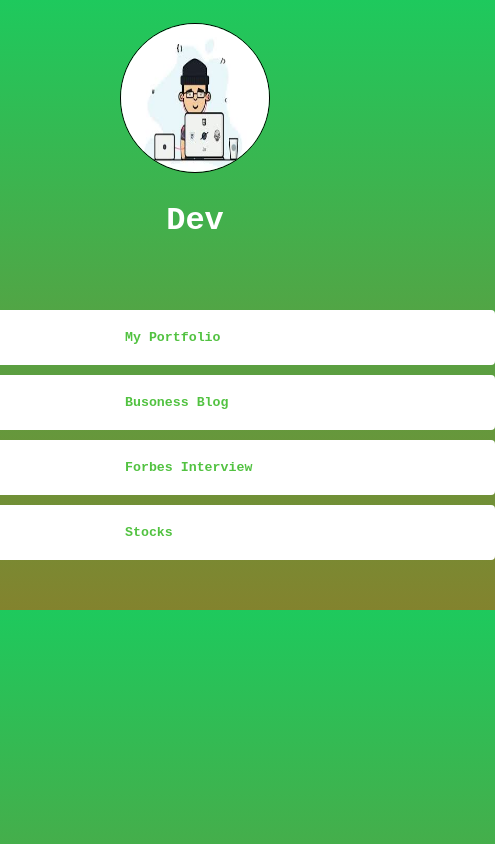
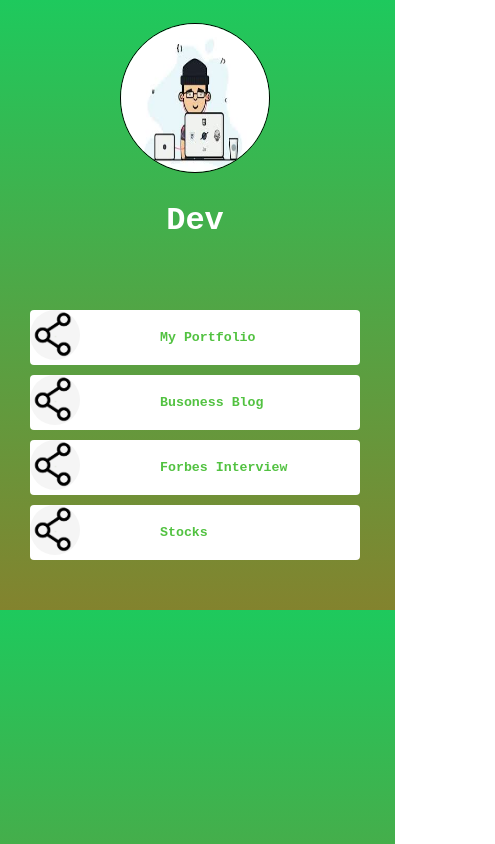
Before and after one commit to luisDevops05/media-reference-landing-page, a React (Create React App) app: page / in a window 390 px wide. Shown: the whole page, 495 px wide, since content can reach past the window. Built offline with nearby package versions, Linux system fonts and the light colour scheme; a web font is replaced by a local one.

Commit message:
added a mobile styling file and some media queries

```diff
--- a/src/App.js
+++ b/src/App.js
@@ -1,5 +1,6 @@
 // import Links from './links'
 import './style.css'
+import './mobile.css'
 import DevImg from './images/dev.jpeg'
 import linkIcon from './images/linkIcon.png'
 import Dev from './dev'
--- /dev/null
+++ b/src/mobile.css
@@ -0,0 +1,26 @@
+@media only screen and (max-width: 430px) {
+  .links-con {
+    grid-template-columns: 370px;
+  }
+
+  .link-con-c {
+    gap: 100px;
+  }
+}
+@media only screen and (max-width: 400px) {
+  .links-con {
+    grid-template-columns: 330px;
+  }
+  .link-con-c {
+    gap: 80px;
+  }
+}
+
+@media only screen and (max-width: 375px) {
+  .links-con {
+    grid-template-columns: 330px;
+  }
+  .link-con-c {
+    gap: 80px;
+  }
+}
```
